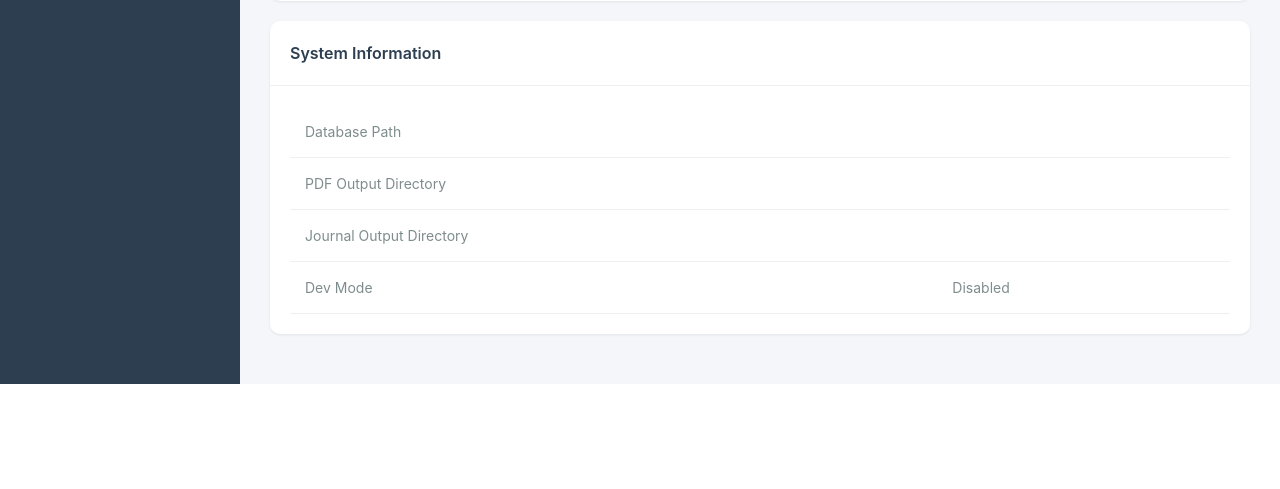
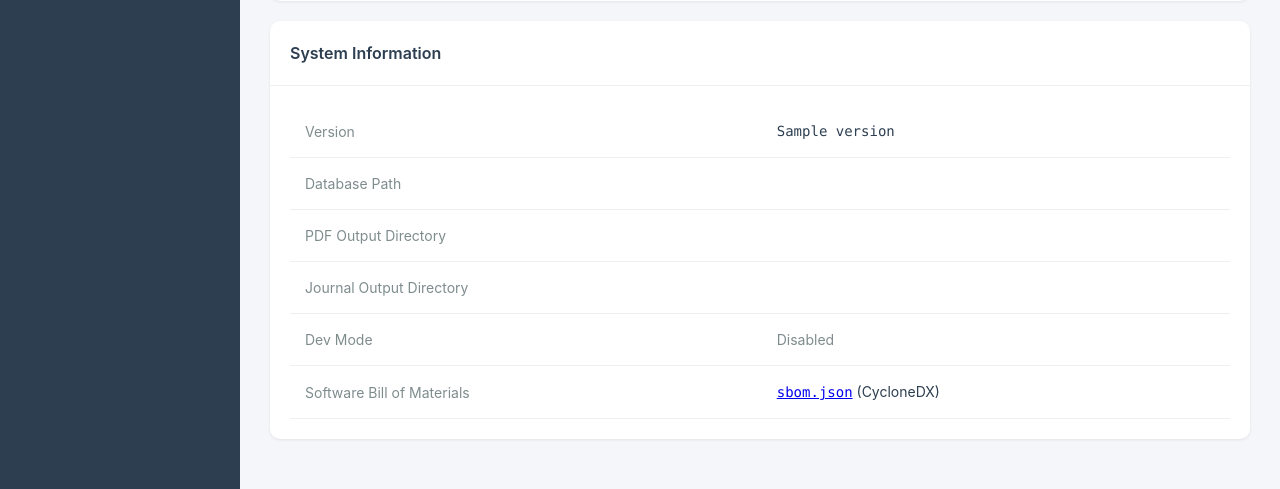
Before and after one commit to atmarx/OpenChargeback, a Python web app: template src/openchargeback/web/templates/pages/settings.html in a window 1280 px wide. Shown: the part 1915-2404 px from the top of the page. Before the commit the page ends 2299 px from the top, so only its background shows below. Run offline with Jinja, Linux system fonts and the light colour scheme; the template is opened without the code that fills it: most values are stand-ins (such as "Sample title", 1, 10 or a date in 2020).

Commit message:
Add CycloneDX SBOM generation to CI and link on settings page
- Add sbom step to Woodpecker CI that generates sbom.json
- SBOM placed in static/ for web serving
- Add SBOM link and version to Settings > System Information
- Deploy depends on sbom step completing

🤖 Generated with [Claude Code](https://claude.com/claude-code)

Co-Authored-By: Claude Opus 4.5 <noreply@anthropic.com>

```diff
--- a/src/openchargeback/web/routes/settings.py
+++ b/src/openchargeback/web/routes/settings.py
@@ -7,6 +7,7 @@ import yaml
 from fastapi import APIRouter, Depends, Form, Request
 from fastapi.responses import HTMLResponse, RedirectResponse
 
+from openchargeback import __version__
 from openchargeback.db import Database
 from openchargeback.web.auth import User
 from openchargeback.web.deps import (
@@ -60,6 +61,7 @@ async def settings_page(
             "fund_org_patterns": fund_org_patterns,
             "tag_mapping": config.tag_mapping,
             "config": config,
+            "version": __version__,
             "page_title": "Settings",
         },
     )
--- a/src/openchargeback/web/templates/pages/settings.html
+++ b/src/openchargeback/web/templates/pages/settings.html
@@ -236,6 +236,10 @@
         <table>
             <tbody>
                 <tr>
+                    <td class="text-muted">Version</td>
+                    <td class="font-mono">{{ version }}</td>
+                </tr>
+                <tr>
                     <td class="text-muted">Database Path</td>
                     <td class="font-mono">{{ config.database.path }}</td>
                 </tr>
@@ -262,6 +266,10 @@
                         <span class="text-muted">Disabled</span>
                         {% endif %}
                     </td>
+                </tr>
+                <tr>
+                    <td class="text-muted">Software Bill of Materials</td>
+                    <td><a href="/static/sbom.json" target="_blank" class="font-mono">sbom.json</a> (CycloneDX)</td>
                 </tr>
             </tbody>
         </table>
```
Also changed, not shown: .woodpecker.yml.
